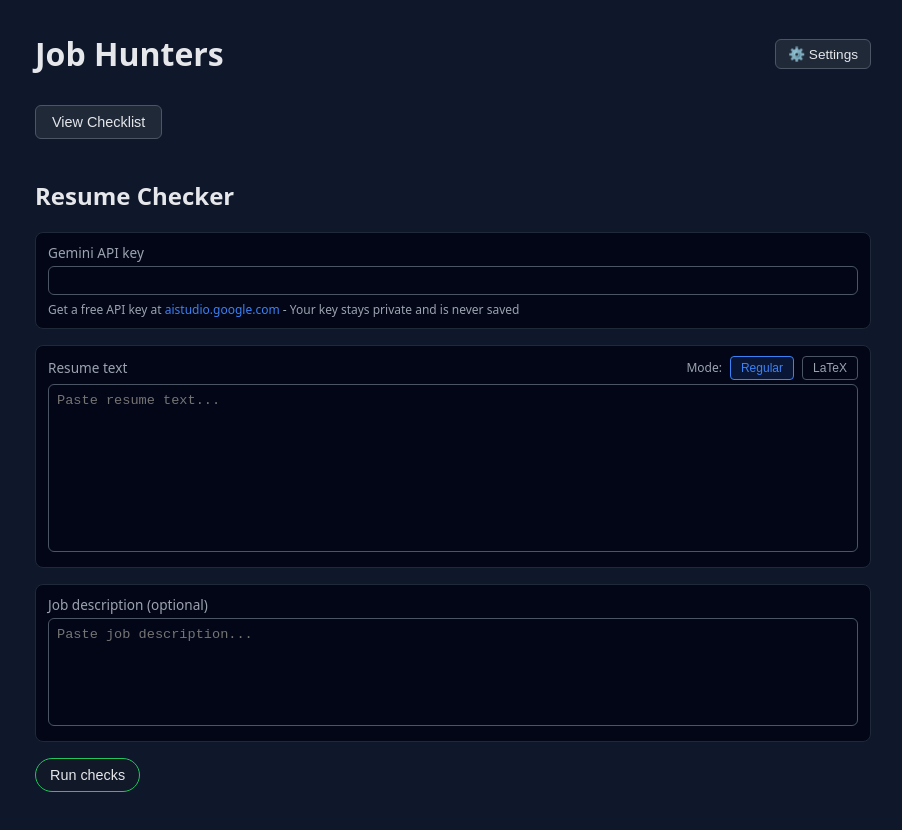
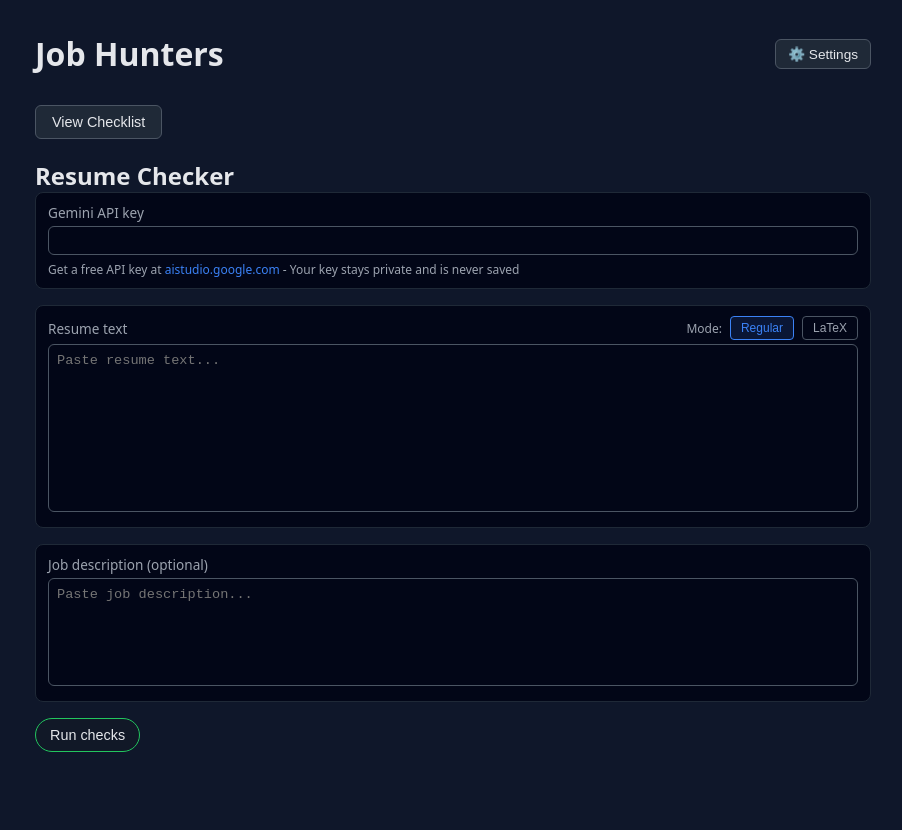
Before and after one commit to raghugg/job-hunter, a React (Vite) app in the folder web/: page / in a window 1280 px wide. Shown: the top 830 px of the page, without its empty margins (187-1089 px from the left). After the commit the page ends 800 px from the top, so only its background shows below. Built offline with nearby package versions, Linux system fonts and the light colour scheme.

Commit message:
Fixed vertical spacing on resume and leetcode tabs

```diff
--- a/web/src/tabs/LeetCodeTab.jsx
+++ b/web/src/tabs/LeetCodeTab.jsx
@@ -119,7 +119,7 @@ export default function LeetCodeTab({ onBack }) {
         ← Back to Checklist
       </button>
 
-      <h2>LeetCode / Interview Practice</h2>
+      <h2 style={{ margin: 0 }}>LeetCode / Interview Practice</h2>
       <p style={{ fontSize: "0.9rem", color: "#9ca3af", marginBottom: "16px" }}>
         {allProblems.length > 0 ? `Get 3 random LeetCode problems (1 Easy, 1 Medium, 1 Hard).` : "Loading problems..."}
       </p>
--- a/web/src/tabs/ResumeTab.jsx
+++ b/web/src/tabs/ResumeTab.jsx
@@ -182,7 +182,7 @@ export default function ResumeTab({ onBack, hasNavigated, onNavigate }) {
         {hasNavigated ? '← Back to Checklist' : 'View Checklist'}
       </button>
 
-      <h2>Resume Checker</h2>
+      <h2 style={{ margin: 0 }}>Resume Checker</h2>
       <div style={{ marginBottom: "16px", padding: "10px 12px", borderRadius: "8px", background: "#020617", border: "1px solid #1f2937" }}>
         <label style={{ fontSize: "0.85rem", color: "#9ca3af", display: "block", marginBottom: "4px" }}>Gemini API key</label>
         <input type="password" value={userGeminiKey} onChange={(e) => setUserGeminiKey(e.target.value)} style={{ width: "100%", borderRadius: "6px", border: "1px solid #4b5563", background: "#020617", color: "#e5e7eb", padding: "6px 8px", fontSize: "0.85rem", marginBottom: "6px" }} />
```
